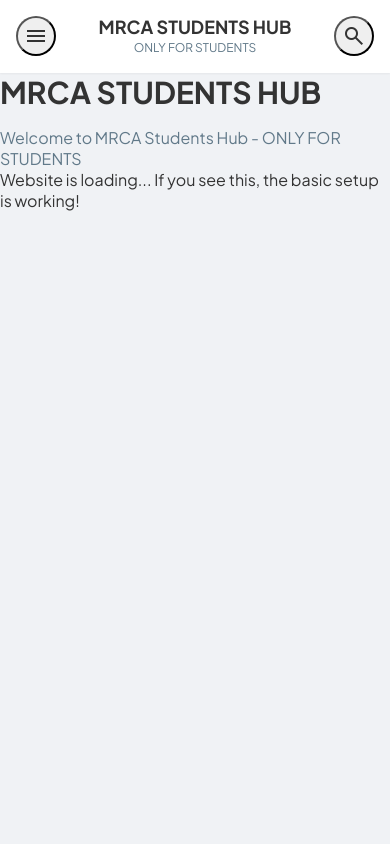
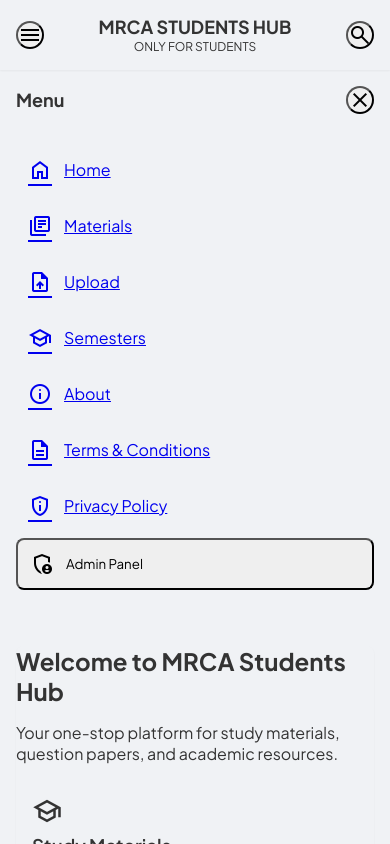
Before and after one commit to Mohan7989/MR-College-Materials-project-Frontend, a React (Vite) app: page / in a window 390 px wide. Both pictures are taken after a click on the button "menu". Shown: the top 844 px of the page. Built offline with nearby package versions, Linux system fonts and the light colour scheme.

Commit message:
fix: update components and styles for proper rendering

```diff
--- a/index.html
+++ b/index.html
@@ -7,6 +7,15 @@
     <title>MRCA STUDENTS HUB - ONLY FOR STUDENTS</title>
     <link href="https://fonts.googleapis.com/css2?family=Plus+Jakarta+Sans:wght@200;300;400;500;600;700;800&display=swap" rel="stylesheet">
     <link href="https://fonts.googleapis.com/css2?family=Material+Symbols+Outlined" rel="stylesheet">
+    <style>
+      /* Ensure fonts load immediately */
+      body {
+        font-family: 'Plus Jakarta Sans', sans-serif;
+        margin: 0;
+        padding: 0;
+        background-color: #F0F2F5;
+      }
+    </style>
   </head>
   <body>
     <div id="root"></div>
--- a/src/App.css
+++ b/src/App.css
@@ -1,50 +1,33 @@
-/* Tailwind-like custom properties */
-:root {
-  --primary: #005A9C;
-  --accent: #FFC107;
-  --secondary: #00BFA5;
-  --background-light: #F0F2F5;
-  --background-dark: #101a22;
-  --card-light: #FFFFFF;
-  --card-dark: #1E293B;
-  --text-light: #333333;
-  --text-dark: #E2E8F0;
-  --text-muted-light: #617989;
-  --text-muted-dark: #94A3B8;
-  --border-light: #E0E0E0;
-  --border-dark: #333333;
+/* Import the main styles */
+@import './styles/index.css';
+
+/* Ensure font-family is applied */
+.font-display {
+  font-family: 'Plus Jakarta Sans', sans-serif;
 }
 
-.bg-background-light { background-color: var(--background-light); }
-.bg-background-dark { background-color: var(--background-dark); }
-.bg-card-light { background-color: var(--card-light); }
-.bg-card-dark { background-color: var(--card-dark); }
-.text-text-light { color: var(--text-light); }
-.text-text-dark { color: var(--text-dark); }
-.text-text-muted-light { color: var(--text-muted-light); }
-.text-text-muted-dark { color: var(--text-muted-dark); }
-.border-border-light { border-color: var(--border-light); }
-.border-border-dark { border-color: var(--border-dark); }
-
-/* Material icons sizing */
-.material-symbols-outlined {
-  font-variation-settings: 'FILL' 0, 'wght' 400, 'GRAD' 0, 'opsz' 24;
+/* Make sure all elements use the correct font */
+* {
+  font-family: 'Plus Jakarta Sans', sans-serif;
 }
 
-/* Custom scrollbar */
-::-webkit-scrollbar {
-  width: 4px;
+/* Fix any potential layout issues */
+.min-h-screen {
+  min-height: 100vh;
 }
 
-::-webkit-scrollbar-track {
-  background: transparent;
+.bg-background-light {
+  background-color: #F0F2F5;
 }
 
-::-webkit-scrollbar-thumb {
-  background: #cbd5e1;
-  border-radius: 2px;
+.bg-background-dark {
+  background-color: #101a22;
 }
 
-.dark ::-webkit-scrollbar-thumb {
-  background: #475569;
+.text-text-light {
+  color: #333333;
 }
+
+.text-text-dark {
+  color: #E2E8F0;
+}
--- a/src/components/Header/Header.jsx
+++ b/src/components/Header/Header.jsx
@@ -1,24 +1,98 @@
-import React from 'react'
+import React, { useState } from 'react';
+import { Link, useLocation, useNavigate } from 'react-router-dom';
 
 const Header = () => {
+  const [isMenuOpen, setIsMenuOpen] = useState(false);
+  const location = useLocation();
+  const navigate = useNavigate();
+
+  const navigation = [
+    { name: 'Home', path: '/', icon: 'home' },
+    { name: 'Materials', path: '/materials', icon: 'library_books' },
+    { name: 'Upload', path: '/upload', icon: 'upload_file' },
+    { name: 'Semesters', path: '/semesters', icon: 'school' },
+    { name: 'About', path: '/about', icon: 'info' },
+    { name: 'Terms & Conditions', path: '/terms', icon: 'description' },
+    { name: 'Privacy Policy', path: '/privacy', icon: 'privacy_tip' },
+  ];
+
+  const isActive = (path) => location.pathname === path;
+
   return (
-    <header className="sticky top-0 z-50 flex items-center bg-card-light dark:bg-card-dark p-4 justify-between shadow-sm">
-      <button className="flex items-center justify-center size-10 rounded-full text-text-light dark:text-text-dark hover:bg-background-light dark:hover:bg-background-dark transition-colors">
+    <>
+      <header className="sticky top-0 z-50 flex items-center bg-white dark:bg-gray-800 p-4 justify-between shadow-sm border-b border-gray-200 dark:border-gray-700">
+        <button
+          onClick={() => setIsMenuOpen(true)}
+          className="flex items-center justify-center w-10 h-10 rounded-full text-gray-700 dark:text-gray-200 hover:bg-gray-100 dark:hover:bg-gray-700 transition-colors"
+        >
           <span className="material-symbols-outlined">menu</span>
         </button>
+
         <div className="flex flex-col items-center">
-        <h1 className="text-text-light dark:text-text-dark text-lg font-bold leading-tight tracking-tight">
+          <h1 className="text-gray-900 dark:text-white text-lg font-bold leading-tight">
             MRCA STUDENTS HUB
           </h1>
-        <p className="text-text-muted-light dark:text-text-muted-dark text-xs font-normal leading-normal">
+          <p className="text-gray-500 dark:text-gray-400 text-xs font-normal">
             ONLY FOR STUDENTS
           </p>
         </div>
-      <button className="flex items-center justify-center size-10 rounded-full text-text-light dark:text-text-dark hover:bg-background-light dark:hover:bg-background-dark transition-colors">
+
+        <button
+          onClick={() => navigate('/materials')}
+          className="flex items-center justify-center w-10 h-10 rounded-full text-gray-700 dark:text-gray-200 hover:bg-gray-100 dark:hover:bg-gray-700 transition-colors"
+        >
           <span className="material-symbols-outlined">search</span>
         </button>
       </header>
-  )
-}
 
-export default Header
+      {/* Mobile Navigation Menu */}
+      {isMenuOpen && (
+        <div className="fixed inset-0 z-50 bg-black bg-opacity-50">
+          <div className="fixed left-0 top-0 h-full w-80 bg-white dark:bg-gray-800 shadow-xl">
+            <div className="flex items-center justify-between p-4 border-b border-gray-200 dark:border-gray-700">
+              <h2 className="text-lg font-bold text-gray-900 dark:text-white">Menu</h2>
+              <button
+                onClick={() => setIsMenuOpen(false)}
+                className="flex items-center justify-center w-10 h-10 rounded-full hover:bg-gray-100 dark:hover:bg-gray-700"
+              >
+                <span className="material-symbols-outlined text-gray-700 dark:text-gray-200">close</span>
+              </button>
+            </div>
+
+            <nav className="p-4">
+              {navigation.map((item) => (
+                <Link
+                  key={item.name}
+                  to={item.path}
+                  onClick={() => setIsMenuOpen(false)}
+                  className={`flex items-center gap-3 p-3 rounded-lg mb-2 transition-colors ${
+                    isActive(item.path)
+                      ? 'bg-blue-600 text-white'
+                      : 'text-gray-700 dark:text-gray-200 hover:bg-gray-100 dark:hover:bg-gray-700'
+                  }`}
+                >
+                  <span className="material-symbols-outlined">{item.icon}</span>
+                  {item.name}
+                </Link>
+              ))}
+
+              {/* Admin Link */}
+              <button
+                onClick={() => {
+                  setIsMenuOpen(false);
+                  navigate('/admin');
+                }}
+                className="flex items-center gap-3 p-3 rounded-lg mb-2 text-gray-700 dark:text-gray-200 hover:bg-gray-100 dark:hover:bg-gray-700 w-full text-left"
+              >
+                <span className="material-symbols-outlined">admin_panel_settings</span>
+                Admin Panel
+              </button>
+            </nav>
+          </div>
+        </div>
+      )}
+    </>
+  );
+};
+
+export default Header;
--- a/src/main.jsx
+++ b/src/main.jsx
@@ -2,6 +2,7 @@ import React from 'react'
 import ReactDOM from 'react-dom/client'
 import App from './App.jsx'
 import './styles/index.css'
+import './App.css'
 
 ReactDOM.createRoot(document.getElementById('root')).render(
   <React.StrictMode>
--- a/src/pages/Home.jsx
+++ b/src/pages/Home.jsx
@@ -1,21 +1,52 @@
-import React from 'react'
+import React from 'react';
 
 const Home = () => {
   return (
-    <div className="min-h-screen bg-background-light dark:bg-background-dark p-8">
-      <h1 className="text-3xl font-bold text-text-light dark:text-text-dark text-center">
-        MRCA STUDENTS HUB
-      </h1>
-      <p className="text-text-muted-light dark:text-text-muted-dark text-center mt-4">
-        Welcome to MRCA Students Hub - ONLY FOR STUDENTS
-      </p>
-      <div className="mt-8 text-center">
-        <p className="text-text-light dark:text-text-dark">
-          Website is loading... If you see this, the basic setup is working!
-        </p>
+    <div className="min-h-screen bg-gray-50 dark:bg-gray-900 p-4">
+      <div className="max-w-4xl mx-auto">
+        <div className="bg-white dark:bg-gray-800 rounded-lg shadow-sm p-6 mt-4">
+          <h1 className="text-2xl font-bold text-gray-900 dark:text-white mb-4">
+            Welcome to MRCA Students Hub
+          </h1>
+          <p className="text-gray-600 dark:text-gray-300 mb-4">
+            Your one-stop platform for study materials, question papers, and academic resources.
+          </p>
+
+          <div className="grid grid-cols-1 md:grid-cols-3 gap-4 mt-6">
+            <div className="bg-blue-50 dark:bg-blue-900/20 p-4 rounded-lg">
+              <span className="material-symbols-outlined text-blue-600 dark:text-blue-400 text-3xl mb-2">
+                school
+              </span>
+              <h3 className="font-semibold text-gray-900 dark:text-white">Study Materials</h3>
+              <p className="text-sm text-gray-600 dark:text-gray-300 mt-1">
+                Access semester-wise notes and question papers
+              </p>
+            </div>
+
+            <div className="bg-green-50 dark:bg-green-900/20 p-4 rounded-lg">
+              <span className="material-symbols-outlined text-green-600 dark:text-green-400 text-3xl mb-2">
+                upload_file
+              </span>
+              <h3 className="font-semibold text-gray-900 dark:text-white">Upload Resources</h3>
+              <p className="text-sm text-gray-600 dark:text-gray-300 mt-1">
+                Share your study materials with fellow students
+              </p>
+            </div>
+
+            <div className="bg-purple-50 dark:bg-purple-900/20 p-4 rounded-lg">
+              <span className="material-symbols-outlined text-purple-600 dark:text-purple-400 text-3xl mb-2">
+                schedule
+              </span>
+              <h3 className="font-semibold text-gray-900 dark:text-white">Exam Schedule</h3>
+              <p className="text-sm text-gray-600 dark:text-gray-300 mt-1">
+                Stay updated with timetable and notifications
+              </p>
+            </div>
+          </div>
+        </div>
       </div>
     </div>
-  )
-}
+  );
+};
 
-export default Home
+export default Home;
```
Also changed, not shown: src/App.jsx (line endings or trailing spaces). Lines whose indentation alone changed are shown as unchanged.
